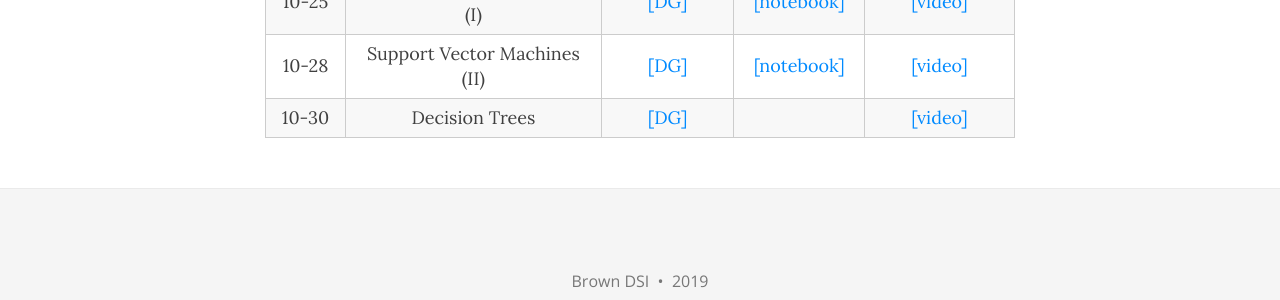
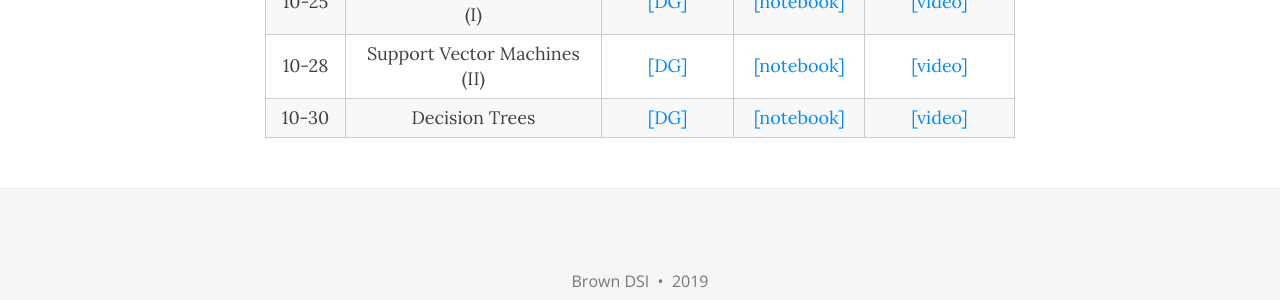
Before and after one commit to data1010/data1010.github.io, a Jekyll site: the page built from class.md, in a window 1280 px wide and 900 px high, scrolled down 1045 px. Shown: the part 526-826 px from the top of the window. Built offline with Jekyll 4.4.1, drawn with Linux system fonts in a browser that asks for light colours; nearby versions of some CDN libraries.

Commit message:
Add notebook link

```diff
--- a/class.md
+++ b/class.md
@@ -179,7 +179,7 @@ title: Notebooks and videos
       <td style="text-align: center">10-30</td>
       <td style="text-align: center">Decision Trees</td>
       <td style="text-align: center"><a href="https://mathigon.org/course/machine-learning/decision-trees">[DG]</a></td>
-      <td style="text-align: center"><a href="https://nbviewer.jupyter.org/github/data1010/problem-sets/blob/master/10-30/data1010-10-30.ipynb"></a></td>
+      <td style="text-align: center"><a href="https://nbviewer.jupyter.org/github/data1010/problem-sets/blob/master/10-30/data1010-10-30.ipynb">[notebook]</a></td>
       <td style="text-align: center"><a href="https://youtu.be/w2GUac_GM04">[video]</a></td>
     </tr>
   </tbody>
```
